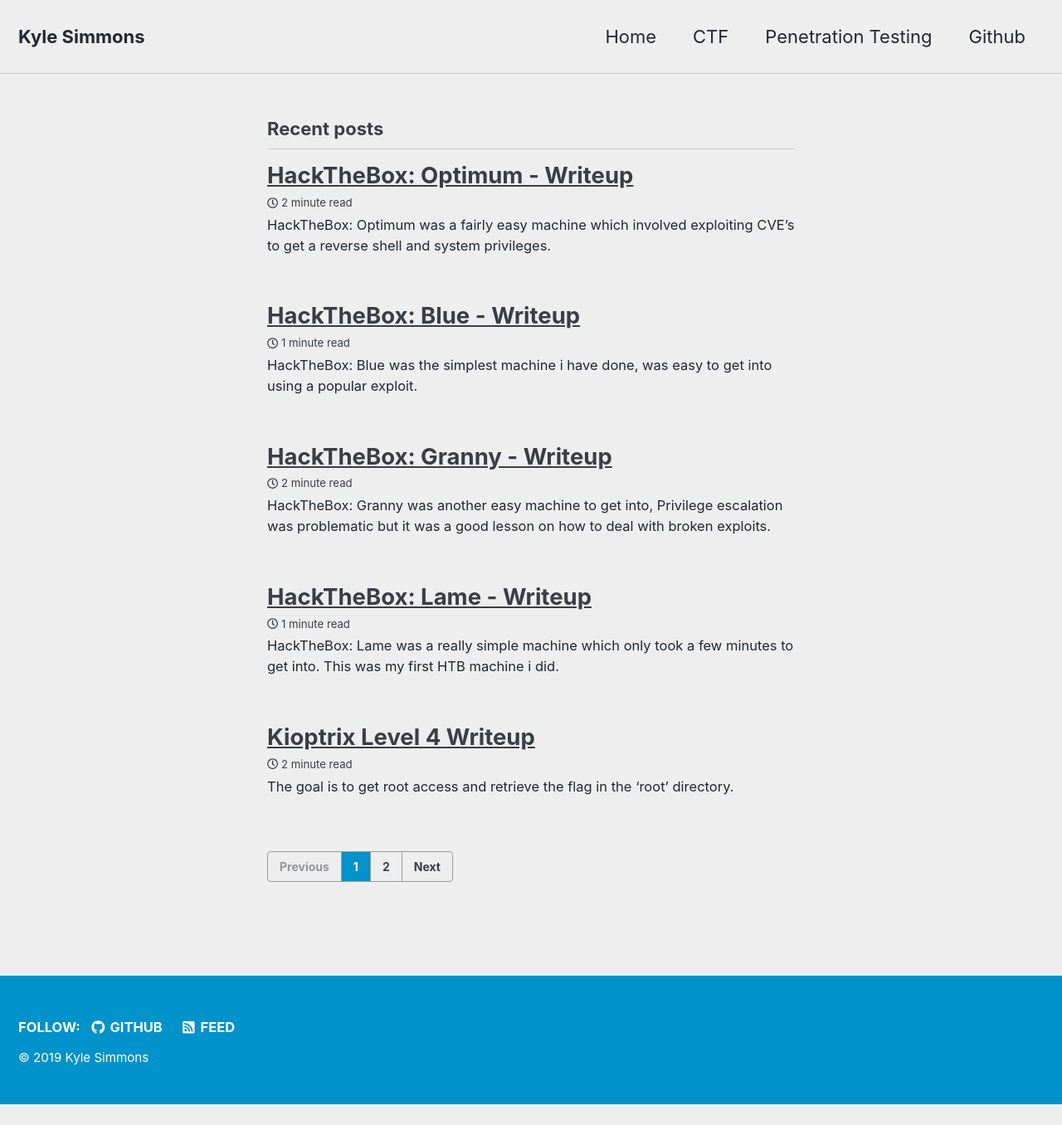
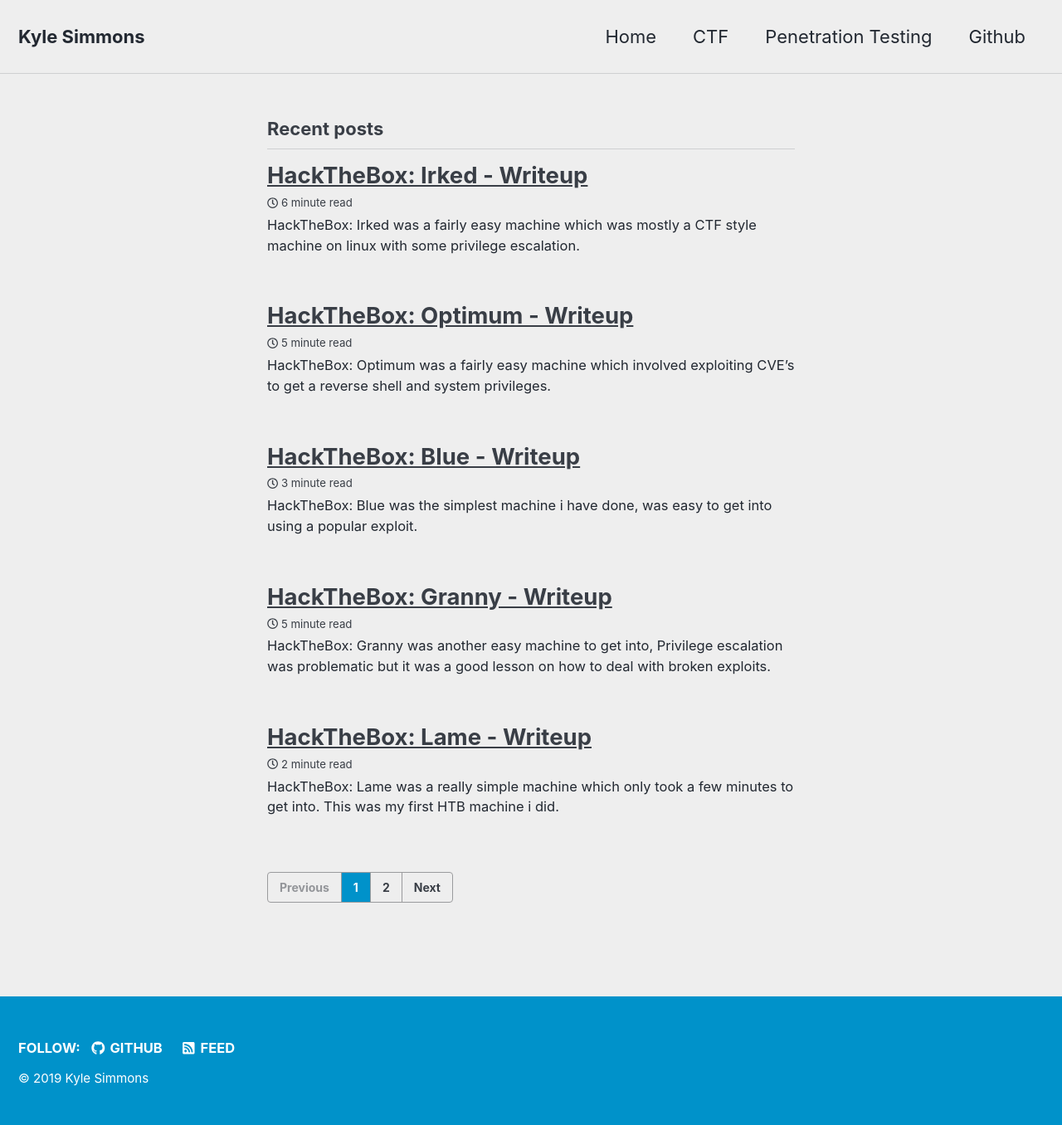
Before and after one commit to kyle-c-simmons/kyle-c-simmons.github.io, a Jekyll site: the page built from index.html, in a window 1280 px wide. Shown: the whole page at 83% size. Built offline with Jekyll 4.4.1, drawn with Linux system fonts in a browser that asks for light colours; cached includes are drawn as plain includes; nearby versions of some CDN libraries; the list of posts is cut into pages by our own code; before the commit the page ends 1331 px from its top, so only the background shows below that; some of the changed lines change nothing that is shown.

Commit message:
added irked

```diff
--- a/_config.yml
+++ b/_config.yml
@@ -27,7 +27,7 @@
 logo                     : # path of logo image to display in the masthead, e.g. "/assets/images/88x88.png"
 masthead_title           : # overrides the website title displayed in the masthead, use " " for no title
 # breadcrumbs            : false # true, false (default)
-words_per_minute         : 200
+words_per_minute         : 100
 comments:
   provider               : # false (default), "disqus", "discourse", "facebook", "staticman", "staticman_v2", "utterances", "custom"
   disqus:
--- /dev/null
+++ b/_posts/2019-15-05-htb-irked.markdown
@@ -0,0 +1,117 @@
+---
+layout: single
+title:  "HackTheBox: Irked - Writeup"
+date:   2019-05-15 13:24:02 +0530
+author: Kyle Simmons
+categories: [htb]
+---
+HackTheBox: Irked was a fairly easy machine which was mostly a CTF style machine on linux with some privilege escalation.
+
+
+<img src="/assets/images/htb/irked/irked-htb.png">
+
+
+<h2>1.1 - Scanning</h2>
+I first started by doing a port scan of Irked (10.10.10.117).
+{% highlight shell %}
+nmap -sC -sV -A -oA irked-scan 10.10.10.117
+Nmap scan report for 10.10.10.117
+Host is up (0.029s latency).
+Not shown: 997 closed ports
+PORT    STATE SERVICE VERSION
+22/tcp  open  ssh     OpenSSH 6.7p1 Debian 5+deb8u4 (protocol 2.0)
+80/tcp  open  http    Apache httpd 2.4.10 ((Debian))
+|_http-server-header: Apache/2.4.10 (Debian)
+|_http-title: Site doesn't have a title (text/html).
+111/tcp open  rpcbind 2-4 (RPC #100000)
+| rpcinfo:
+|   program version   port/proto  service
+|   100000  2,3,4        111/tcp  rpcbind
+|   100000  2,3,4        111/udp  rpcbind
+|   100024  1          50416/tcp  status
+|_  100024  1          55461/udp  status
+{% endhighlight %}
+
+The most interesting port open is the Apache server. The web page on port 80 only has an image of a smiley face. Dirb and Nikto is used in the background to enumerate the server, but nothing useful was found.
+
+<h3>1.2 - Web server enumeration</h3>
+
+An image is on the web server with html text saying `("IRC is almost found")`. This suggests that there may be IRC ports open. A more in-depth port scan can be done to confirm.
+<br><br>
+<img src="/assets/images/htb/irked/irked.jpg">
+<br><br>
+More in-depth port scan:
+{% highlight shell %}
+nmap -T4 -A -Pn -p- -oA nmap-scan2 10.10.10.117
+Nmap scan report for 10.10.10.117
+Host is up (0.030s latency).
+Not shown: 65528 closed ports
+PORT      STATE SERVICE VERSION
+22/tcp    open  ssh     OpenSSH 6.7p1 Debian 5+deb8u4 (protocol 2.0)
+80/tcp    open  http    Apache httpd 2.4.10 ((Debian))
+|_http-server-header: Apache/2.4.10 (Debian)
+|_http-title: Site doesn't have a title (text/html).
+111/tcp   open  rpcbind 2-4 (RPC #100000)
+| rpcinfo:
+|   program version   port/proto  service
+|   100000  2,3,4        111/tcp  rpcbind
+|   100000  2,3,4        111/udp  rpcbind
+|   100024  1          50416/tcp  status
+|_  100024  1          55461/udp  status
+6697/tcp  open  irc     UnrealIRCd
+8067/tcp  open  irc     UnrealIRCd
+50416/tcp open  status  1 (RPC #100024)
+65534/tcp open  irc     UnrealIRCd
+{% endhighlight %}
+
+<h3>1.3 - UnrealIRCd enumeration</h3>
+
+The port scan shows that `UnrealIRCd` is open on several ports, this is likely the point of attack. Searchsploit and metasploit is used to find possible vulnerabilities on `UnrealIRCd`. After doing some search an RCE exploit is found for metasploit:
+
+[UnrealIRCd 3.2.8.1 RCE exploit]
+
+<h2>2.1 - Exploitation</h2>
+The exploit found is loaded up in metasploit and the `rhosts` is set to the targets IP address (10.10.10.117).
+<br><br>
+<img src="/assets/images/htb/irked/ircd-backdoor.png">
+<br><br>
+The exploit is successful and a reverse shell is opened!
+
+<h2>3.1 - Post Exploitation</h2>
+After doing some enumeration of the user account, a hidden file is found in the directory of the `djmardov` user. When viewing the contents of the file a password is revealed with the text 'Super Elite steg backup pw'. This suggests that there is some form of steganography used.
+
+<img src="/assets/images/htb/irked/backup-steg.png">
+
+<h3>3.2 - Steganography</h3>
+The tool `steghide` is used to attempt to decrypt the image and find any hidden information. The password found on the `.backup` file is used with `steghide`:
+
+<img src="/assets/images/htb/irked/steg.png">
+
+A file `pass.txt` has retrieved from the steganography extraction which contains a password.
+
+<h3>3.3 - Further user enumeration</h3>
+The user `djmardov` can be used to login via SSH with the password found. Once logged more enumeration can be done
+to attempt to get root access.
+
+<img src="/assets/images/htb/irked/find-perms.png">
+
+When executing the file it shows that the file is used to test user permissions.
+This file appears to execute the `/tmp/listusers` file which can be manipulated to execute root commands.
+
+<img src="/assets/images/htb/irked/viewuser.png">
+
+A file inside /tmp is created called `listusers` and a command is added to the file via the text editor `vi`. Inside the file
+`cat /root/root.txt` is inputted and saved. chmod is then used to make the /tmp file executable to view the flag. The file is executed with `./usr/bin/viewuser` to view the root flag.
+
+<img src="/assets/images/htb/irked/flag-found.png">
+
+
+
+
+
+
+
+
+
+
+[UnrealIRCd 3.2.8.1 RCE exploit]: https://www.rapid7.com/db/modules/exploit/unix/irc/unreal_ircd_3281_backdoor
```
Also changed, not shown: assets/images/htb/irked/backup-steg.png (added), assets/images/htb/irked/find-perms.png (added), assets/images/htb/irked/flag-found.png (added), assets/images/htb/irked/ircd-backdoor.png (added), assets/images/htb/irked/irked-htb.png (added), assets/images/htb/irked/irked.jpg (added), assets/images/htb/irked/steg.png (added), assets/images/htb/irked/viewuser.png (added).
